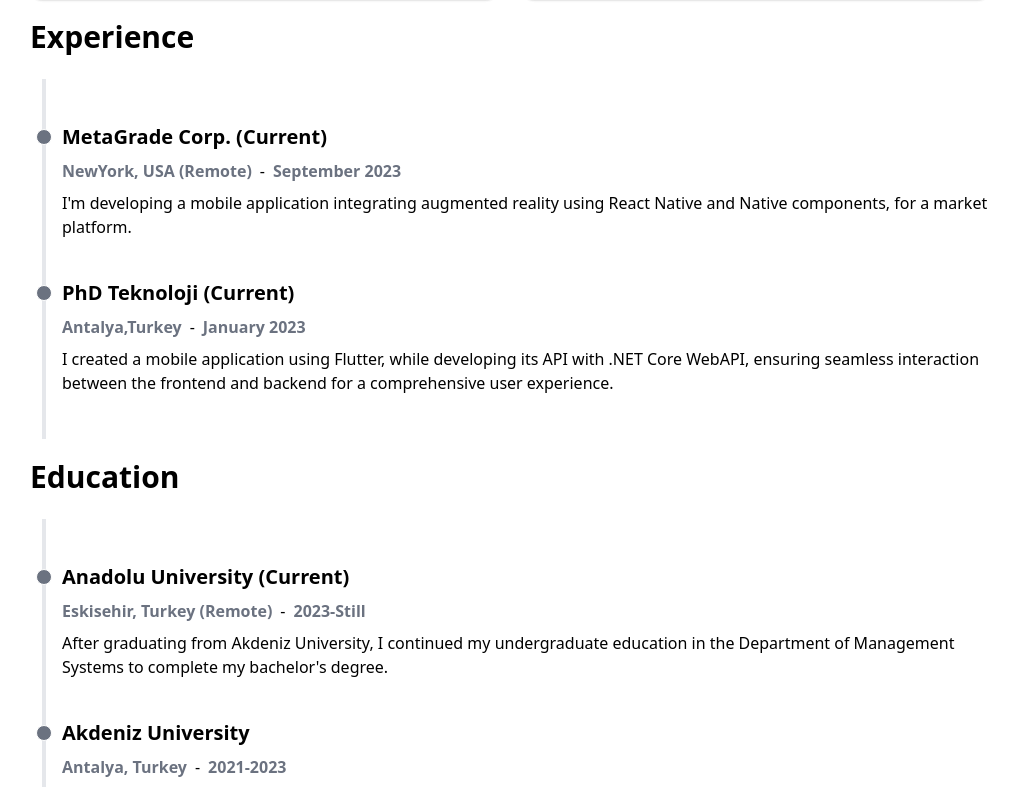
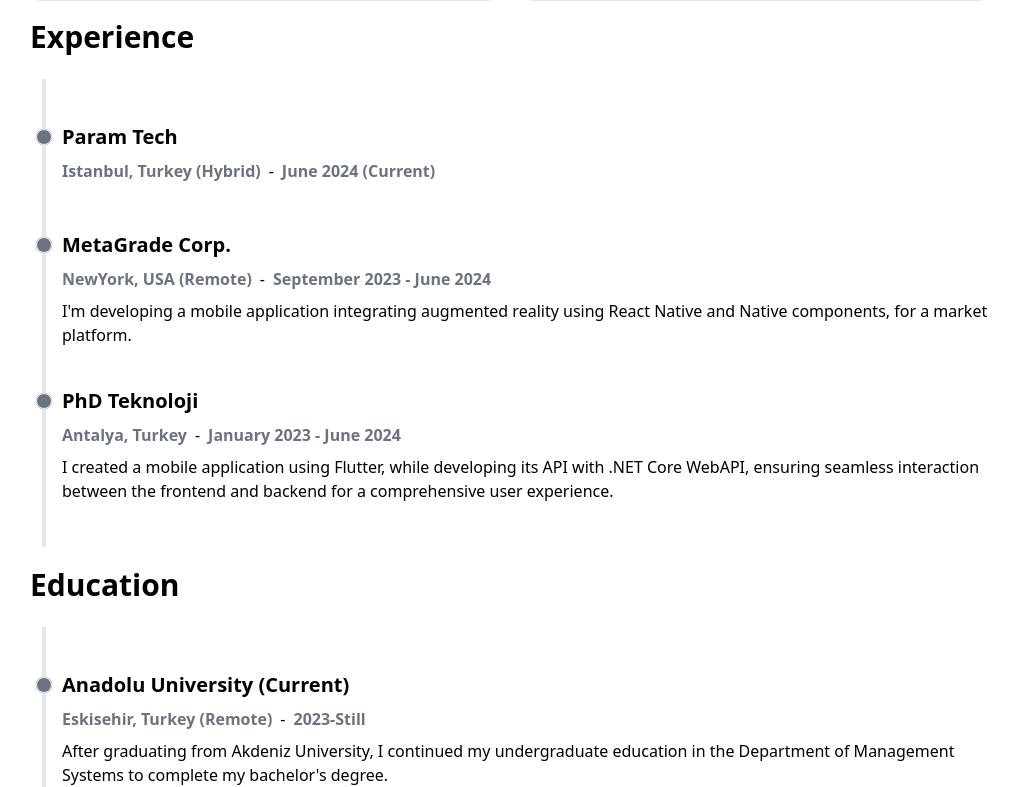
Before and after one commit to enginbolat/enginbolatcom, a Next.js app: page / in a window 1280 px wide. Shown: the part 1793-2580 px from the top of the page, without its empty margins (130-1148 px from the left). Built offline with nearby package versions, Linux system fonts and the light colour scheme.

Commit message:
experiences data type changed as a Experience Array

```diff
--- a/src/app/data/data.ts
+++ b/src/app/data/data.ts
@@ -1,4 +1,4 @@
-import { ProjectModel, SocialMediaModel, TechStack } from "../model";
+import { Experience, ProjectModel, SocialMediaModel, TechStack } from "../model";
 
 export const projects: ProjectModel[] = [
   {
@@ -154,21 +154,32 @@
   },
 ]
 
-export const experiences = [
+export const experiences: Experience[] = [
   {
     id: 0,
-    companyName: "MetaGrade Corp. (Current)",
-    date: 'September 2023',
+    companyName: "Param Tech",
+    link: 'https://param.com.tr',
+    date: 'June 2024 (Current)',
+    job: 'React Native Developer',
+    location: 'Istanbul, Turkey (Hybrid)',
+    description: ""
+  },
+  {
+    id: 1,
+    link: 'http://metagrade.com',
+    companyName: "MetaGrade Corp.",
+    date: 'September 2023  - June 2024',
     job: 'Mobile Developer',
     location: 'NewYork, USA (Remote)',
     description: "I'm developing a mobile application integrating augmented reality using React Native and Native components, for a market platform."
   },
   {
-    id: 1,
-    companyName: "PhD Teknoloji (Current)",
-    date: 'January 2023',
+    id: 2,
+    companyName: "PhD Teknoloji",
+    link: 'https://www.phd.com.tr',
+    date: 'January 2023 - June 2024',
     job: 'Mobile Developer',
-    location: 'Antalya,Turkey',
+    location: 'Antalya, Turkey',
     description: "I created a mobile application using Flutter, while developing its API with .NET Core WebAPI, ensuring seamless interaction between the frontend and backend for a comprehensive user experience."
   },
 ]
```
